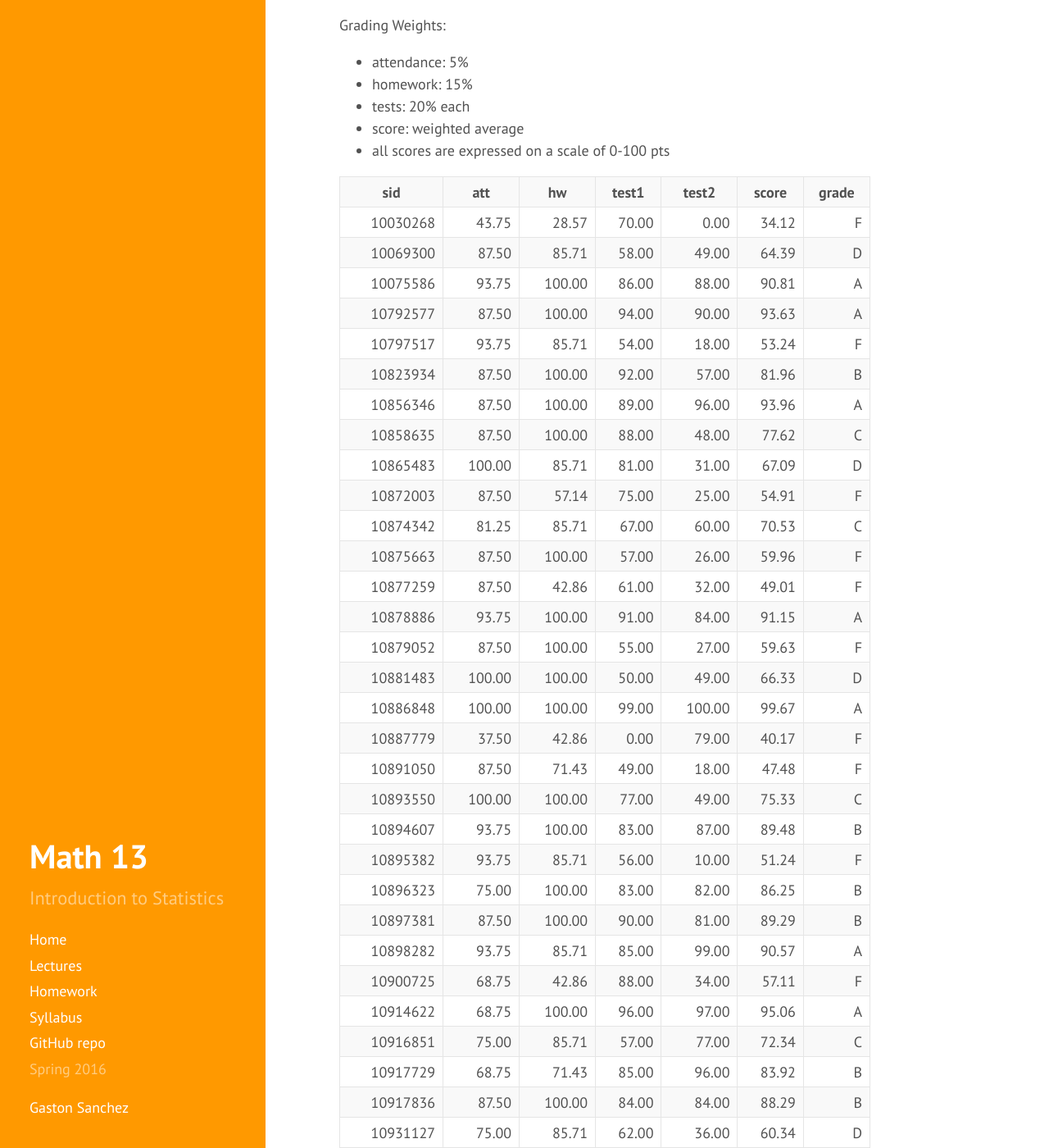
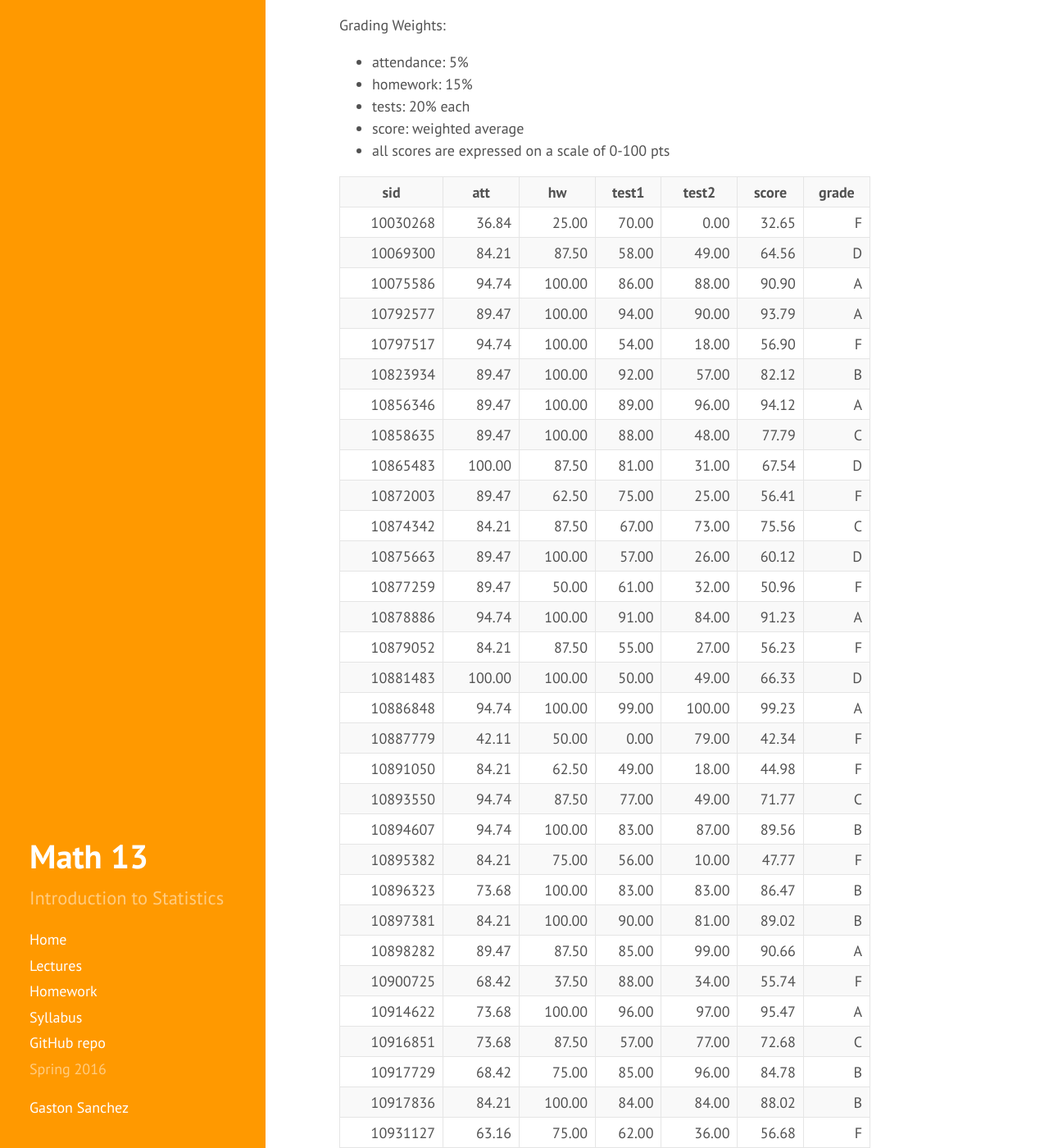
Before and after one commit to gastonstat/relic-math13, a Jekyll site: the page built from gradebook-20308.md, in a window 1280 px wide and 1400 px high, scrolled down 192 px. Shown: the whole window at 82% size. Built offline with Jekyll 4.4.1, drawn with Linux system fonts in a browser that asks for light colours; nearby versions of some CDN libraries; some of the changed text lies outside the part shown.

Commit message:
gradebook: update for week April 10-15

```diff
--- a/gradebook-20308.md
+++ b/gradebook-20308.md
@@ -16,41 +16,41 @@ Grading Weights:
 - all scores are expressed on a scale of 0-100 pts
 
 <!-- html table generated in R 3.2.3 by xtable 1.8-2 package -->
-<!-- Wed Apr  6 14:14:54 2016 -->
+<!-- Mon Apr 18 07:16:24 2016 -->
 <table >
 <tr> <th> sid </th> <th> att </th> <th> hw </th> <th> test1 </th> <th> test2 </th> <th> score </th> <th> grade </th>  </tr>
-  <tr> <td align="right"> 10030268 </td> <td align="right"> 43.75 </td> <td align="right"> 28.57 </td> <td align="right"> 70.00 </td> <td align="right"> 0.00 </td> <td align="right"> 34.12 </td> <td align="right"> F </td> </tr>
-  <tr> <td align="right"> 10069300 </td> <td align="right"> 87.50 </td> <td align="right"> 85.71 </td> <td align="right"> 58.00 </td> <td align="right"> 49.00 </td> <td align="right"> 64.39 </td> <td align="right"> D </td> </tr>
-  <tr> <td align="right"> 10075586 </td> <td align="right"> 93.75 </td> <td align="right"> 100.00 </td> <td align="right"> 86.00 </td> <td align="right"> 88.00 </td> <td align="right"> 90.81 </td> <td align="right"> A </td> </tr>
-  <tr> <td align="right"> 10792577 </td> <td align="right"> 87.50 </td> <td align="right"> 100.00 </td> <td align="right"> 94.00 </td> <td align="right"> 90.00 </td> <td align="right"> 93.63 </td> <td align="right"> A </td> </tr>
-  <tr> <td align="right"> 10797517 </td> <td align="right"> 93.75 </td> <td align="right"> 85.71 </td> <td align="right"> 54.00 </td> <td align="right"> 18.00 </td> <td align="right"> 53.24 </td> <td align="right"> F </td> </tr>
-  <tr> <td align="right"> 10823934 </td> <td align="right"> 87.50 </td> <td align="right"> 100.00 </td> <td align="right"> 92.00 </td> <td align="right"> 57.00 </td> <td align="right"> 81.96 </td> <td align="right"> B </td> </tr>
-  <tr> <td align="right"> 10856346 </td> <td align="right"> 87.50 </td> <td align="right"> 100.00 </td> <td align="right"> 89.00 </td> <td align="right"> 96.00 </td> <td align="right"> 93.96 </td> <td align="right"> A </td> </tr>
-  <tr> <td align="right"> 10858635 </td> <td align="right"> 87.50 </td> <td align="right"> 100.00 </td> <td align="right"> 88.00 </td> <td align="right"> 48.00 </td> <td align="right"> 77.62 </td> <td align="right"> C </td> </tr>
-  <tr> <td align="right"> 10865483 </td> <td align="right"> 100.00 </td> <td align="right"> 85.71 </td> <td align="right"> 81.00 </td> <td align="right"> 31.00 </td> <td align="right"> 67.09 </td> <td align="right"> D </td> </tr>
-  <tr> <td align="right"> 10872003 </td> <td align="right"> 87.50 </td> <td align="right"> 57.14 </td> <td align="right"> 75.00 </td> <td align="right"> 25.00 </td> <td align="right"> 54.91 </td> <td align="right"> F </td> </tr>
-  <tr> <td align="right"> 10874342 </td> <td align="right"> 81.25 </td> <td align="right"> 85.71 </td> <td align="right"> 67.00 </td> <td align="right"> 60.00 </td> <td align="right"> 70.53 </td> <td align="right"> C </td> </tr>
-  <tr> <td align="right"> 10875663 </td> <td align="right"> 87.50 </td> <td align="right"> 100.00 </td> <td align="right"> 57.00 </td> <td align="right"> 26.00 </td> <td align="right"> 59.96 </td> <td align="right"> F </td> </tr>
-  <tr> <td align="right"> 10877259 </td> <td align="right"> 87.50 </td> <td align="right"> 42.86 </td> <td align="right"> 61.00 </td> <td align="right"> 32.00 </td> <td align="right"> 49.01 </td> <td align="right"> F </td> </tr>
-  <tr> <td align="right"> 10878886 </td> <td align="right"> 93.75 </td> <td align="right"> 100.00 </td> <td align="right"> 91.00 </td> <td align="right"> 84.00 </td> <td align="right"> 91.15 </td> <td align="right"> A </td> </tr>
-  <tr> <td align="right"> 10879052 </td> <td align="right"> 87.50 </td> <td align="right"> 100.00 </td> <td align="right"> 55.00 </td> <td align="right"> 27.00 </td> <td align="right"> 59.63 </td> <td align="right"> F </td> </tr>
+  <tr> <td align="right"> 10030268 </td> <td align="right"> 36.84 </td> <td align="right"> 25.00 </td> <td align="right"> 70.00 </td> <td align="right"> 0.00 </td> <td align="right"> 32.65 </td> <td align="right"> F </td> </tr>
+  <tr> <td align="right"> 10069300 </td> <td align="right"> 84.21 </td> <td align="right"> 87.50 </td> <td align="right"> 58.00 </td> <td align="right"> 49.00 </td> <td align="right"> 64.56 </td> <td align="right"> D </td> </tr>
+  <tr> <td align="right"> 10075586 </td> <td align="right"> 94.74 </td> <td align="right"> 100.00 </td> <td align="right"> 86.00 </td> <td align="right"> 88.00 </td> <td align="right"> 90.90 </td> <td align="right"> A </td> </tr>
+  <tr> <td align="right"> 10792577 </td> <td align="right"> 89.47 </td> <td align="right"> 100.00 </td> <td align="right"> 94.00 </td> <td align="right"> 90.00 </td> <td align="right"> 93.79 </td> <td align="right"> A </td> </tr>
+  <tr> <td align="right"> 10797517 </td> <td align="right"> 94.74 </td> <td align="right"> 100.00 </td> <td align="right"> 54.00 </td> <td align="right"> 18.00 </td> <td align="right"> 56.90 </td> <td align="right"> F </td> </tr>
+  <tr> <td align="right"> 10823934 </td> <td align="right"> 89.47 </td> <td align="right"> 100.00 </td> <td align="right"> 92.00 </td> <td align="right"> 57.00 </td> <td align="right"> 82.12 </td> <td align="right"> B </td> </tr>
+  <tr> <td align="right"> 10856346 </td> <td align="right"> 89.47 </td> <td align="right"> 100.00 </td> <td align="right"> 89.00 </td> <td align="right"> 96.00 </td> <td align="right"> 94.12 </td> <td align="right"> A </td> </tr>
+  <tr> <td align="right"> 10858635 </td> <td align="right"> 89.47 </td> <td align="right"> 100.00 </td> <td align="right"> 88.00 </td> <td align="right"> 48.00 </td> <td align="right"> 77.79 </td> <td align="right"> C </td> </tr>
+  <tr> <td align="right"> 10865483 </td> <td align="right"> 100.00 </td> <td align="right"> 87.50 </td> <td align="right"> 81.00 </td> <td align="right"> 31.00 </td> <td align="right"> 67.54 </td> <td align="right"> D </td> </tr>
+  <tr> <td align="right"> 10872003 </td> <td align="right"> 89.47 </td> <td align="right"> 62.50 </td> <td align="right"> 75.00 </td> <td align="right"> 25.00 </td> <td align="right"> 56.41 </td> <td align="right"> F </td> </tr>
+  <tr> <td align="right"> 10874342 </td> <td align="right"> 84.21 </td> <td align="right"> 87.50 </td> <td align="right"> 67.00 </td> <td align="right"> 73.00 </td> <td align="right"> 75.56 </td> <td align="right"> C </td> </tr>
+  <tr> <td align="right"> 10875663 </td> <td align="right"> 89.47 </td> <td align="right"> 100.00 </td> <td align="right"> 57.00 </td> <td align="right"> 26.00 </td> <td align="right"> 60.12 </td> <td align="right"> D </td> </tr>
+  <tr> <td align="right"> 10877259 </td> <td align="right"> 89.47 </td> <td align="right"> 50.00 </td> <td align="right"> 61.00 </td> <td align="right"> 32.00 </td> <td align="right"> 50.96 </td> <td align="right"> F </td> </tr>
+  <tr> <td align="right"> 10878886 </td> <td align="right"> 94.74 </td> <td align="right"> 100.00 </td> <td align="right"> 91.00 </td> <td align="right"> 84.00 </td> <td align="right"> 91.23 </td> <td align="right"> A </td> </tr>
+  <tr> <td align="right"> 10879052 </td> <td align="right"> 84.21 </td> <td align="right"> 87.50 </td> <td align="right"> 55.00 </td> <td align="right"> 27.00 </td> <td align="right"> 56.23 </td> <td align="right"> F </td> </tr>
   <tr> <td align="right"> 10881483 </td> <td align="right"> 100.00 </td> <td align="right"> 100.00 </td> <td align="right"> 50.00 </td> <td align="right"> 49.00 </td> <td align="right"> 66.33 </td> <td align="right"> D </td> </tr>
-  <tr> <td align="right"> 10886848 </td> <td align="right"> 100.00 </td> <td align="right"> 100.00 </td> <td align="right"> 99.00 </td> <td align="right"> 100.00 </td> <td align="right"> 99.67 </td> <td align="right"> A </td> </tr>
-  <tr> <td align="right"> 10887779 </td> <td align="right"> 37.50 </td> <td align="right"> 42.86 </td> <td align="right"> 0.00 </td> <td align="right"> 79.00 </td> <td align="right"> 40.17 </td> <td align="right"> F </td> </tr>
-  <tr> <td align="right"> 10891050 </td> <td align="right"> 87.50 </td> <td align="right"> 71.43 </td> <td align="right"> 49.00 </td> <td align="right"> 18.00 </td> <td align="right"> 47.48 </td> <td align="right"> F </td> </tr>
-  <tr> <td align="right"> 10893550 </td> <td align="right"> 100.00 </td> <td align="right"> 100.00 </td> <td align="right"> 77.00 </td> <td align="right"> 49.00 </td> <td align="right"> 75.33 </td> <td align="right"> C </td> </tr>
-  <tr> <td align="right"> 10894607 </td> <td align="right"> 93.75 </td> <td align="right"> 100.00 </td> <td align="right"> 83.00 </td> <td align="right"> 87.00 </td> <td align="right"> 89.48 </td> <td align="right"> B </td> </tr>
-  <tr> <td align="right"> 10895382 </td> <td align="right"> 93.75 </td> <td align="right"> 85.71 </td> <td align="right"> 56.00 </td> <td align="right"> 10.00 </td> <td align="right"> 51.24 </td> <td align="right"> F </td> </tr>
-  <tr> <td align="right"> 10896323 </td> <td align="right"> 75.00 </td> <td align="right"> 100.00 </td> <td align="right"> 83.00 </td> <td align="right"> 82.00 </td> <td align="right"> 86.25 </td> <td align="right"> B </td> </tr>
-  <tr> <td align="right"> 10897381 </td> <td align="right"> 87.50 </td> <td align="right"> 100.00 </td> <td align="right"> 90.00 </td> <td align="right"> 81.00 </td> <td align="right"> 89.29 </td> <td align="right"> B </td> </tr>
-  <tr> <td align="right"> 10898282 </td> <td align="right"> 93.75 </td> <td align="right"> 85.71 </td> <td align="right"> 85.00 </td> <td align="right"> 99.00 </td> <td align="right"> 90.57 </td> <td align="right"> A </td> </tr>
-  <tr> <td align="right"> 10900725 </td> <td align="right"> 68.75 </td> <td align="right"> 42.86 </td> <td align="right"> 88.00 </td> <td align="right"> 34.00 </td> <td align="right"> 57.11 </td> <td align="right"> F </td> </tr>
-  <tr> <td align="right"> 10914622 </td> <td align="right"> 68.75 </td> <td align="right"> 100.00 </td> <td align="right"> 96.00 </td> <td align="right"> 97.00 </td> <td align="right"> 95.06 </td> <td align="right"> A </td> </tr>
-  <tr> <td align="right"> 10916851 </td> <td align="right"> 75.00 </td> <td align="right"> 85.71 </td> <td align="right"> 57.00 </td> <td align="right"> 77.00 </td> <td align="right"> 72.34 </td> <td align="right"> C </td> </tr>
-  <tr> <td align="right"> 10917729 </td> <td align="right"> 68.75 </td> <td align="right"> 71.43 </td> <td align="right"> 85.00 </td> <td align="right"> 96.00 </td> <td align="right"> 83.92 </td> <td align="right"> B </td> </tr>
-  <tr> <td align="right"> 10917836 </td> <td align="right"> 87.50 </td> <td align="right"> 100.00 </td> <td align="right"> 84.00 </td> <td align="right"> 84.00 </td> <td align="right"> 88.29 </td> <td align="right"> B </td> </tr>
-  <tr> <td align="right"> 10931127 </td> <td align="right"> 75.00 </td> <td align="right"> 85.71 </td> <td align="right"> 62.00 </td> <td align="right"> 36.00 </td> <td align="right"> 60.34 </td> <td align="right"> D </td> </tr>
-  <tr> <td align="right"> 10933952 </td> <td align="right"> 81.25 </td> <td align="right"> 100.00 </td> <td align="right"> 93.00 </td> <td align="right"> 59.00 </td> <td align="right"> 82.44 </td> <td align="right"> B </td> </tr>
+  <tr> <td align="right"> 10886848 </td> <td align="right"> 94.74 </td> <td align="right"> 100.00 </td> <td align="right"> 99.00 </td> <td align="right"> 100.00 </td> <td align="right"> 99.23 </td> <td align="right"> A </td> </tr>
+  <tr> <td align="right"> 10887779 </td> <td align="right"> 42.11 </td> <td align="right"> 50.00 </td> <td align="right"> 0.00 </td> <td align="right"> 79.00 </td> <td align="right"> 42.34 </td> <td align="right"> F </td> </tr>
+  <tr> <td align="right"> 10891050 </td> <td align="right"> 84.21 </td> <td align="right"> 62.50 </td> <td align="right"> 49.00 </td> <td align="right"> 18.00 </td> <td align="right"> 44.98 </td> <td align="right"> F </td> </tr>
+  <tr> <td align="right"> 10893550 </td> <td align="right"> 94.74 </td> <td align="right"> 87.50 </td> <td align="right"> 77.00 </td> <td align="right"> 49.00 </td> <td align="right"> 71.77 </td> <td align="right"> C </td> </tr>
+  <tr> <td align="right"> 10894607 </td> <td align="right"> 94.74 </td> <td align="right"> 100.00 </td> <td align="right"> 83.00 </td> <td align="right"> 87.00 </td> <td align="right"> 89.56 </td> <td align="right"> B </td> </tr>
+  <tr> <td align="right"> 10895382 </td> <td align="right"> 84.21 </td> <td align="right"> 75.00 </td> <td align="right"> 56.00 </td> <td align="right"> 10.00 </td> <td align="right"> 47.77 </td> <td align="right"> F </td> </tr>
+  <tr> <td align="right"> 10896323 </td> <td align="right"> 73.68 </td> <td align="right"> 100.00 </td> <td align="right"> 83.00 </td> <td align="right"> 83.00 </td> <td align="right"> 86.47 </td> <td align="right"> B </td> </tr>
+  <tr> <td align="right"> 10897381 </td> <td align="right"> 84.21 </td> <td align="right"> 100.00 </td> <td align="right"> 90.00 </td> <td align="right"> 81.00 </td> <td align="right"> 89.02 </td> <td align="right"> B </td> </tr>
+  <tr> <td align="right"> 10898282 </td> <td align="right"> 89.47 </td> <td align="right"> 87.50 </td> <td align="right"> 85.00 </td> <td align="right"> 99.00 </td> <td align="right"> 90.66 </td> <td align="right"> A </td> </tr>
+  <tr> <td align="right"> 10900725 </td> <td align="right"> 68.42 </td> <td align="right"> 37.50 </td> <td align="right"> 88.00 </td> <td align="right"> 34.00 </td> <td align="right"> 55.74 </td> <td align="right"> F </td> </tr>
+  <tr> <td align="right"> 10914622 </td> <td align="right"> 73.68 </td> <td align="right"> 100.00 </td> <td align="right"> 96.00 </td> <td align="right"> 97.00 </td> <td align="right"> 95.47 </td> <td align="right"> A </td> </tr>
+  <tr> <td align="right"> 10916851 </td> <td align="right"> 73.68 </td> <td align="right"> 87.50 </td> <td align="right"> 57.00 </td> <td align="right"> 77.00 </td> <td align="right"> 72.68 </td> <td align="right"> C </td> </tr>
+  <tr> <td align="right"> 10917729 </td> <td align="right"> 68.42 </td> <td align="right"> 75.00 </td> <td align="right"> 85.00 </td> <td align="right"> 96.00 </td> <td align="right"> 84.78 </td> <td align="right"> B </td> </tr>
+  <tr> <td align="right"> 10917836 </td> <td align="right"> 84.21 </td> <td align="right"> 100.00 </td> <td align="right"> 84.00 </td> <td align="right"> 84.00 </td> <td align="right"> 88.02 </td> <td align="right"> B </td> </tr>
+  <tr> <td align="right"> 10931127 </td> <td align="right"> 63.16 </td> <td align="right"> 75.00 </td> <td align="right"> 62.00 </td> <td align="right"> 36.00 </td> <td align="right"> 56.68 </td> <td align="right"> F </td> </tr>
+  <tr> <td align="right"> 10933952 </td> <td align="right"> 84.21 </td> <td align="right"> 100.00 </td> <td align="right"> 93.00 </td> <td align="right"> 59.00 </td> <td align="right"> 82.68 </td> <td align="right"> B </td> </tr>
   <tr> <td align="right"> 10934087 </td> <td align="right"> 100.00 </td> <td align="right"> 100.00 </td> <td align="right"> 92.00 </td> <td align="right"> 97.00 </td> <td align="right"> 96.33 </td> <td align="right"> A </td> </tr>
-  <tr> <td align="right"> 10934356 </td> <td align="right"> 93.75 </td> <td align="right"> 100.00 </td> <td align="right"> 88.00 </td> <td align="right"> 89.00 </td> <td align="right"> 91.81 </td> <td align="right"> A </td> </tr>
+  <tr> <td align="right"> 10934356 </td> <td align="right"> 94.74 </td> <td align="right"> 100.00 </td> <td align="right"> 88.00 </td> <td align="right"> 89.00 </td> <td align="right"> 91.90 </td> <td align="right"> A </td> </tr>
    </table>
```
Also changed, not shown: gradebook-20743.md (+31 -31 lines).
